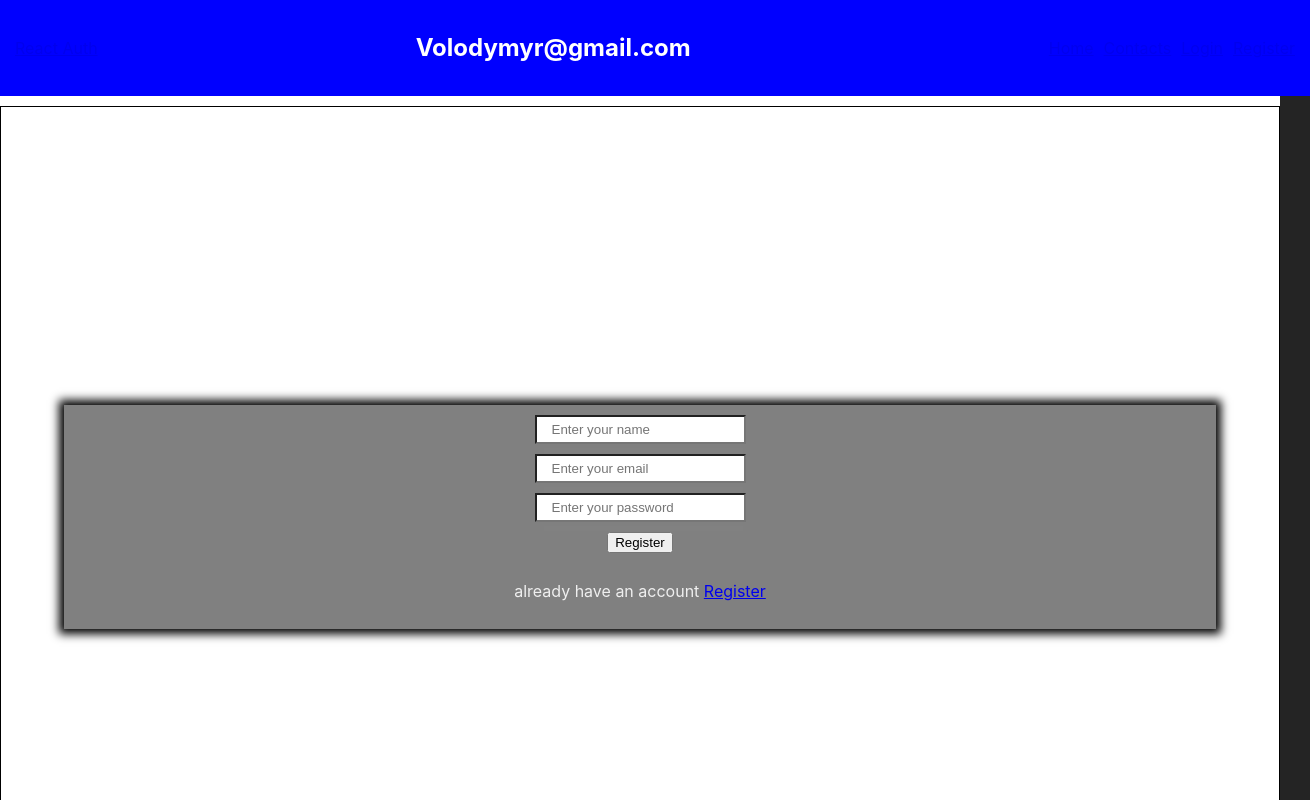
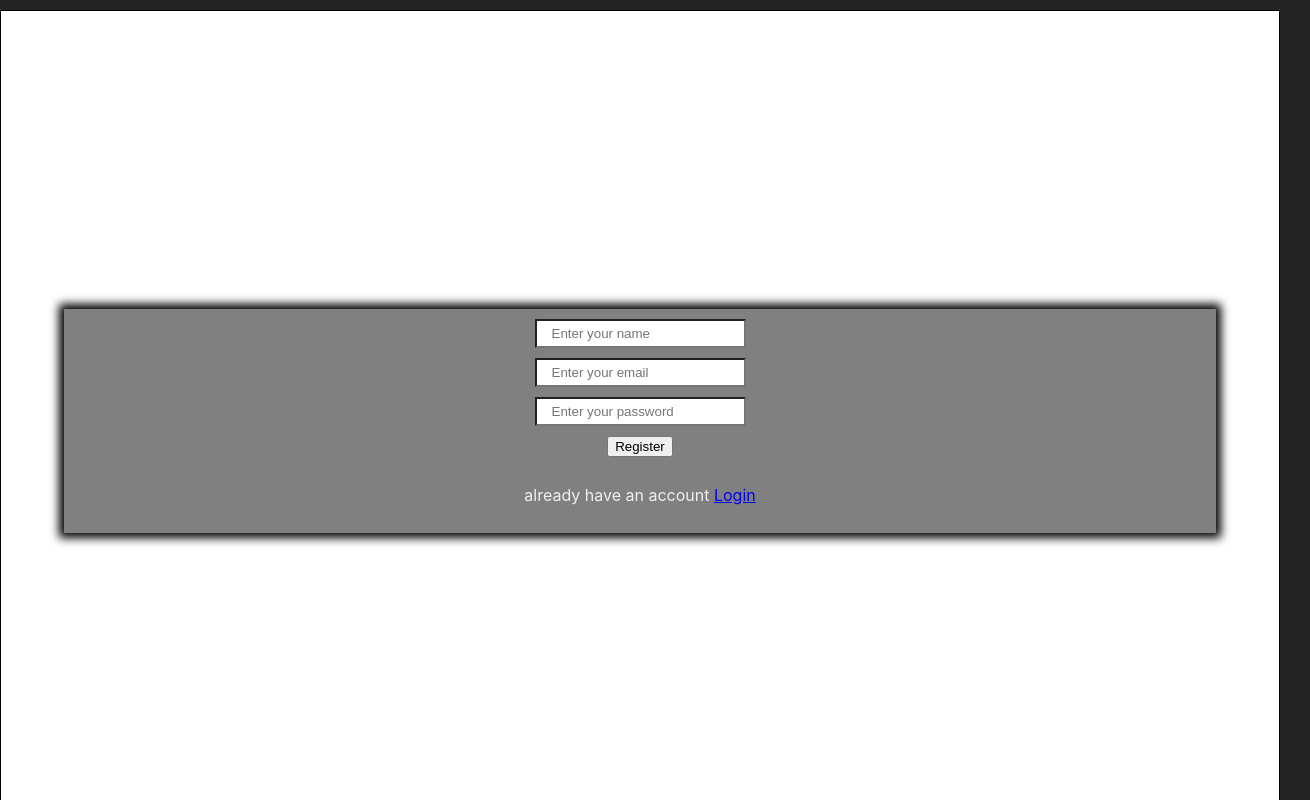
Before and after one commit to Vladymyr2016/goit-react-hw-08, a React (Vite) app: page /register in a window 1280 px wide. Shown: the top 800 px of the page, 1310 px wide, since content can reach past the window. Built offline with nearby package versions, Linux system fonts and the light colour scheme.

Commit message:
login change route

```diff
--- a/src/App.jsx
+++ b/src/App.jsx
@@ -14,9 +14,9 @@ function App() {
         <Route path="/" element={<Layout />}>
           <Route index element={<Home />} />
           <Route path="contacts" element={<Contacts />} />
-          <Route path="login" element={<Login />} />
-          <Route path="register" element={<Register />} />
         </Route>
+        <Route path="login" element={<Login />} />
+        <Route path="register" element={<Register />} />
         <Route path="*" element={<NotFound />}></Route>
       </Routes>
     </>
--- a/src/components/Login/AuthForm.jsx
+++ b/src/components/Login/AuthForm.jsx
@@ -35,7 +35,7 @@ const AuthForm = ({ title, onSubmit, initialValues, type }) => {
               ? 'already have an account '
               : "don't have account "}
             <Link to={type === 'register' ? '/login' : '/register'}>
-              {title}
+              {type === 'register' ? 'Login' : 'Register'}
             </Link>
           </p>
         </Form>
```
